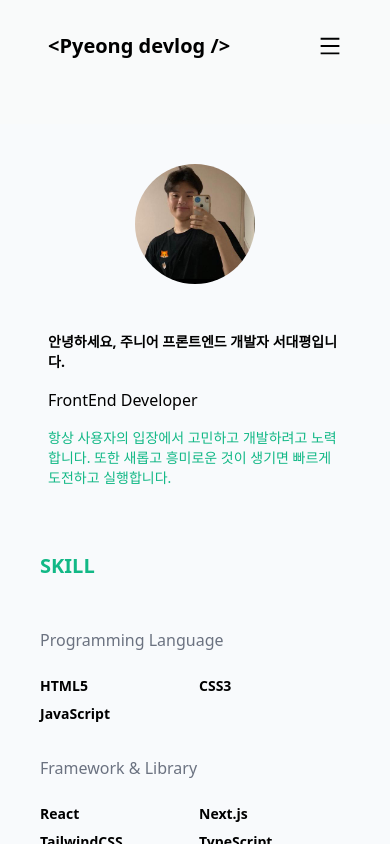
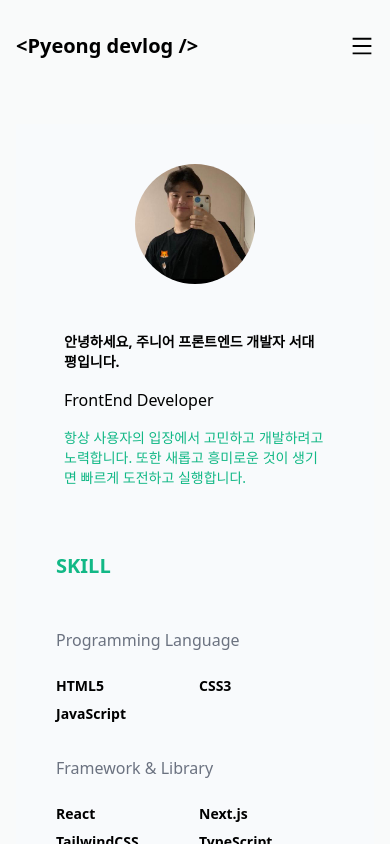
Before and after one commit to pyeong777/Devlog-Next.js, a Next.js app: page /about in a window 390 px wide. Built offline with nearby package versions, Linux system fonts and the light colour scheme.

Commit message:
design: 모바일 레이아웃 css 변경

```diff
--- a/src/app/blog/[slug]/page.tsx
+++ b/src/app/blog/[slug]/page.tsx
@@ -22,14 +22,15 @@ export async function generateMetadata({
 export default async function PostPage({ params: { slug } }: Props) {
   const { title, description, date, path, content } = await getPostData(slug);
   return (
-    <article className="m-4">
-      <section className="flex flex-col p-4 m-auto">
+    <article>
+      <section className="flex flex-col mx-auto mt-8">
         <h1 className="mb-5 text-2xl font-bold sm:text-3xl">{title}</h1>
         <div className="flex flex-col justify-between gap-2 sm:flex-row">
           <p className="text-xs sm:text-base">{description}</p>
           <p className="text-gray-500">{date.toString()}</p>
         </div>
         <div className="mt-4 mb-8 border-2 w-44 border-my-color" />
+        <div className="mx-auto">
           <Image
             className="mb-4"
             src={`/images/posts/${path}.png`}
@@ -37,6 +38,7 @@ export default async function PostPage({ params: { slug } }: Props) {
             width={760}
             height={420}
           />
+        </div>
         <MarkDownViewer content={content} />
       </section>
     </article>
--- a/src/app/layout.tsx
+++ b/src/app/layout.tsx
@@ -25,7 +25,7 @@ export default function RootLayout({
     <html lang="en" className="{sans.className}">
       <body className="box-border flex flex-col w-full max-w-4xl mx-auto scrollbar-hide">
         <Header />
-        <main className="px-0 sm:px-12 grow">{children}</main>
+        <main className="px-4 sm:px-12 grow">{children}</main>
         <Footer />
       </body>
     </html>
--- a/src/components/Header.tsx
+++ b/src/components/Header.tsx
@@ -3,7 +3,7 @@ import MobileNav from "./MobileNav";
 
 export default function Header() {
   return (
-    <header className="flex items-center justify-between px-12 py-8">
+    <header className="flex items-center justify-between px-4 py-8 sm:px-12">
       <Link href="/">
         <h1 className="text-xl font-bold">&#60;Pyeong devlog &#47;&#62;</h1>
       </Link>
```
Also changed, not shown: src/components/Comment.tsx (added). Lines whose indentation alone changed are shown as unchanged.
